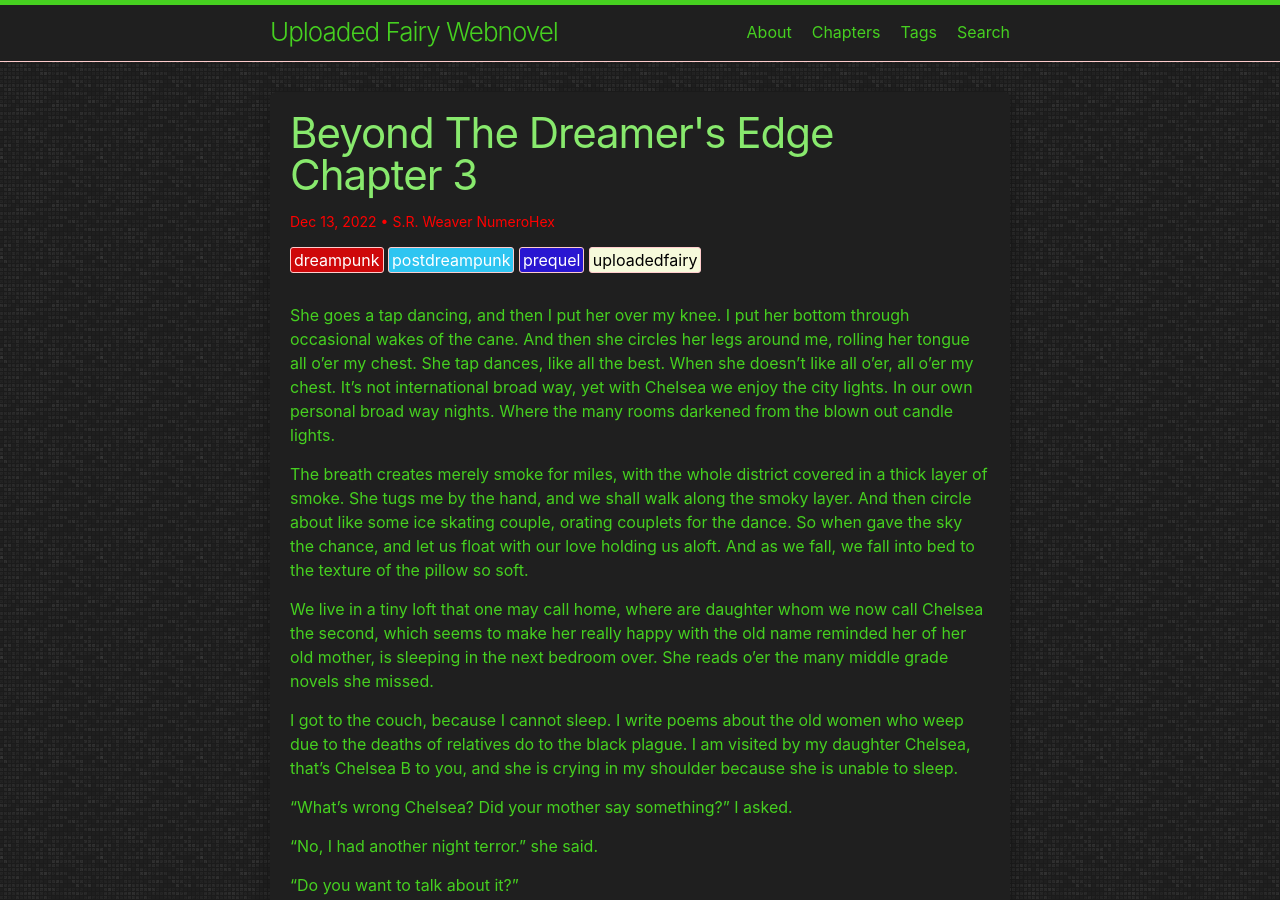
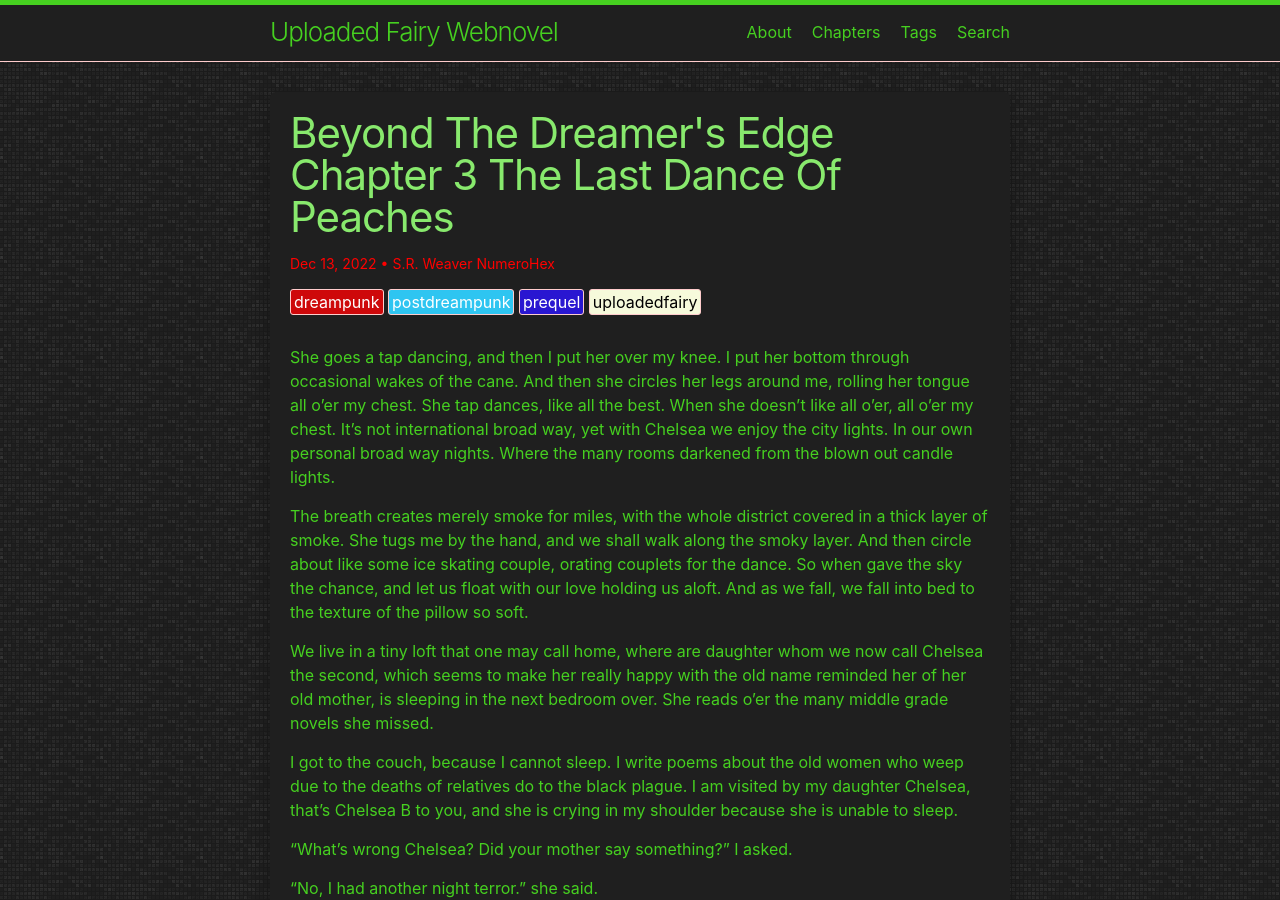
Before and after one commit to LWFlouisa/UploadedFairyOELN, a Jekyll site: the page built from _posts/2022-12-13-beyondthedreamersedge_chapter3.md, in a window 1280 px wide and 900 px high. Built offline with Jekyll 4.4.1, drawn with Linux system fonts in a browser that asks for light colours; our own code applies the rules of GitHub Pages for plain Markdown files.

Commit message:
Update 2022-12-13-beyondthedreamersedge_chapter3.md

```diff
--- a/_posts/2022-12-13-beyondthedreamersedge_chapter3.md
+++ b/_posts/2022-12-13-beyondthedreamersedge_chapter3.md
@@ -1,5 +1,5 @@
 ---
-title: "Beyond The Dreamer's Edge Chapter 3"
+title: "Beyond The Dreamer's Edge Chapter 3 The Last Dance Of Peaches"
 author: "S.R. Weaver NumeroHex"
 tags: prequel uploadedfairy dreampunk postdreampunk
 ---
```
